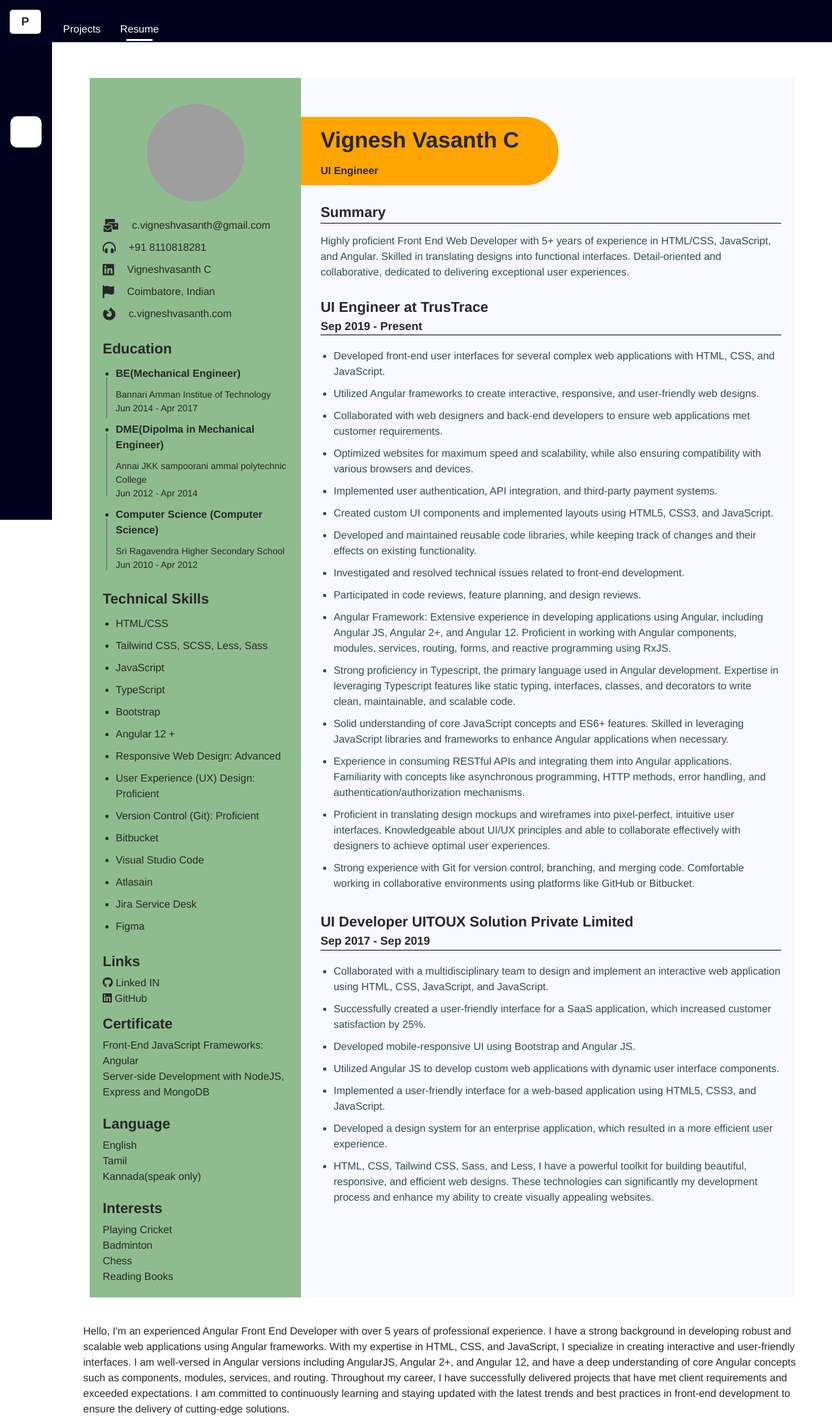
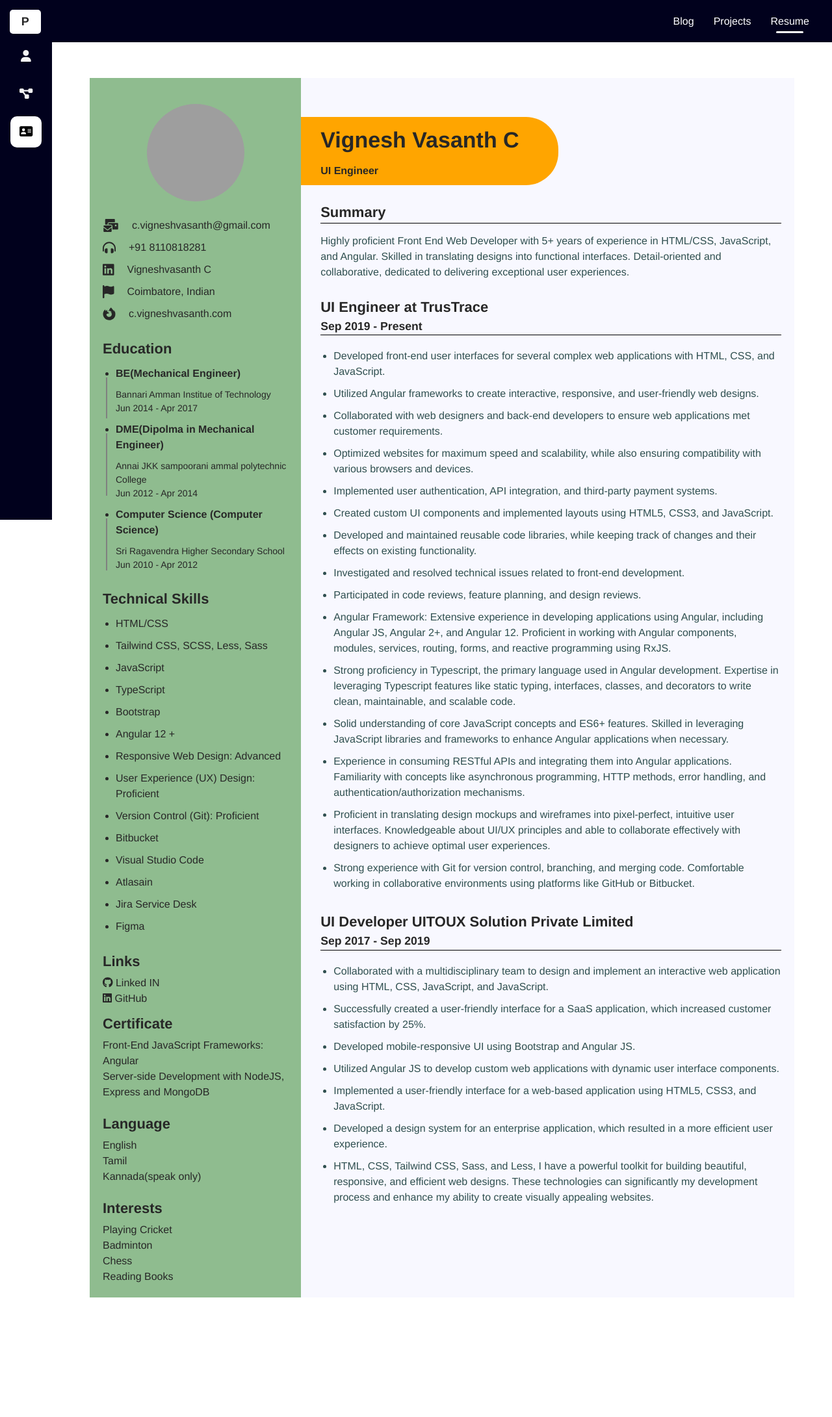
Before and after one commit to Vasanthvicky/my-profile, an Angular app: page /contact in a window 1280 px wide. Shown: the whole page at 65% size. After the commit the page ends 2037 px from the top, so only its background shows below. Built offline with nearby package versions, Linux system fonts and the light colour scheme; grey boxes are pictures that could not be loaded.

Commit message:
icon is added and tailwind style is added

```diff
--- a/package.json
+++ b/package.json
@@ -7,8 +7,7 @@
     "build": "ng build",
     "watch": "ng build --watch --configuration development",
     "test": "ng test",
-    "prodBuild" :"ng build --output-path docs --base-href /my-profile/"
-
+    "prodBuild": "ng build --output-path docs --base-href /my-profile/"
   },
   "private": true,
   "dependencies": {
--- a/src/app/contact/contact.component.html
+++ b/src/app/contact/contact.component.html
@@ -333,17 +333,3 @@
     </div>
   </div>
 </div>
-
-<p>
-  Hello, I'm an experienced Angular Front End Developer with over 5 years of
-  professional experience. I have a strong background in developing robust and
-  scalable web applications using Angular frameworks. With my expertise in HTML,
-  CSS, and JavaScript, I specialize in creating interactive and user-friendly
-  interfaces. I am well-versed in Angular versions including AngularJS, Angular
-  2+, and Angular 12, and have a deep understanding of core Angular concepts
-  such as components, modules, services, and routing. Throughout my career, I
-  have successfully delivered projects that have met client requirements and
-  exceeded expectations. I am committed to continuously learning and staying
-  updated with the latest trends and best practices in front-end development to
-  ensure the delivery of cutting-edge solutions.
-</p>
--- a/src/app/side-nav/nav-data.ts
+++ b/src/app/side-nav/nav-data.ts
@@ -1,4 +1,4 @@
-export const navbarData = [
+export const navbarData: any[] = [
     {
         routeLink: 'about-me',
         icon: 'faUser',
@@ -13,20 +13,5 @@ export const navbarData = [
         routeLink: 'contact',
         icon: 'faContactCard',
         label: 'Contact'
-    },
-    // {
-    //     routeLink: 'pokemon-list',
-    //     icon: 'faVrCardboard',
-    //     label: 'Pokemon List'
-    // },
-    // {
-    //     routeLink: 'profile-info',
-    //     icon: 'faArrowAltCircleRight',
-    //     label: 'Profile Info'
-    // },
-    // {
-    //     routeLink: 'data-list',
-    //     icon: 'faDatabase',
-    //     label: 'Data List'
-    // }
+    }
 ]
--- a/src/app/side-nav/side-nav.component.html
+++ b/src/app/side-nav/side-nav.component.html
@@ -14,7 +14,7 @@
         <li class="side-nav-items" *ngFor="let data of navData">
             <a href="" class="side-nav-link" [routerLink]="[data.routeLink]" routerLinkActive="active"
             >
-            <!-- <fa-icon class="side-nav-link-icon" [icon]="printIcon(data.icon)"></fa-icon> -->
+            <fa-icon class="side-nav-link-icon" [icon]="printIcon(data.icon)"></fa-icon>
 
                 <span class="side-nav-link-text" *ngIf="collapsed">{{data.label}}</span>
             </a>
--- a/src/app/side-nav/side-nav.component.ts
+++ b/src/app/side-nav/side-nav.component.ts
@@ -6,20 +6,20 @@ import {
   HostListener,
 } from '@angular/core';
 import { navbarData } from './nav-data';
-import * as fabIcon from '@fortawesome/free-brands-svg-icons';
-import * as fabIcons from '@fortawesome/free-solid-svg-icons';
-import { faWindowClose } from '@fortawesome/free-solid-svg-icons';
-import * as faIcons from '@fortawesome/free-solid-svg-icons';
+import * as fabIcons  from "@fortawesome/free-solid-svg-icons";
+import { IconDefinition, faWindowClose } from '@fortawesome/free-solid-svg-icons';
 
 interface SideNavToggle {
   screenWidth: number;
   collapsed: boolean;
 }
+type FabIconKey = keyof typeof fabIcons;
 @Component({
   selector: 'app-side-nav',
   templateUrl: './side-nav.component.html',
   styleUrls: ['./side-nav.component.scss'],
 })
+
 export class SideNavComponent implements OnInit {
   @Output() onToggleSideNav: EventEmitter<SideNavToggle> = new EventEmitter();
 
@@ -41,9 +41,6 @@ export class SideNavComponent implements OnInit {
     }
   }
 
-  // myLinkedInIcon = faLinkedin;
-  // myGithubIcon = faGithub;
-  // faDownload = faDownload;
   closedIcon = faWindowClose;
 
   constructor() {}
@@ -52,9 +49,13 @@ export class SideNavComponent implements OnInit {
     this.screenWidth = window.innerWidth;
   }
 
-  printIcon(daa: any) {
-    // console.log(fabIcons[daa]);
-    // return fabIcons[daa];
+  printIcon(daa: FabIconKey): IconDefinition {
+    const icon: IconDefinition | fabIcons.IconPrefix | fabIcons.IconPack = fabIcons[daa];
+    if (typeof icon !== 'string') {
+      return icon as IconDefinition;
+    } else {
+      throw new Error(`Icon with key ${daa} not found.`);
+    }
   }
 
   toggleCollapse(): void {
--- a/src/app/top-navigation/top-navigation.component.html
+++ b/src/app/top-navigation/top-navigation.component.html
@@ -2,16 +2,16 @@
 <nav class="navbar navbar-light bg-light">
   <div class="container">
     <div class="section-block">
-      <div class="navbar-brand">
+      <!-- <div class="navbar-brand">
         <a href="">
-          <!-- <img
+          <img
             src="https://mdbootstrap.com/img/logo/mdb-transaprent-noshadows.webp"
             height="20"
             alt=""
             loading="lazy"
-          /> -->
+          />
         </a>
-      </div>
+      </div> -->
 
       <div class="section-right float-right">
         <ul class="about-list">
--- a/tailwind.config.js
+++ b/tailwind.config.js
@@ -1,6 +1,8 @@
 /** @type {import('tailwindcss').Config} */
 module.exports = {
-  content: [],
+  content: [
+    "./src/**/*.{html,ts}",
+  ],
   theme: {
     extend: {},
   },
```
